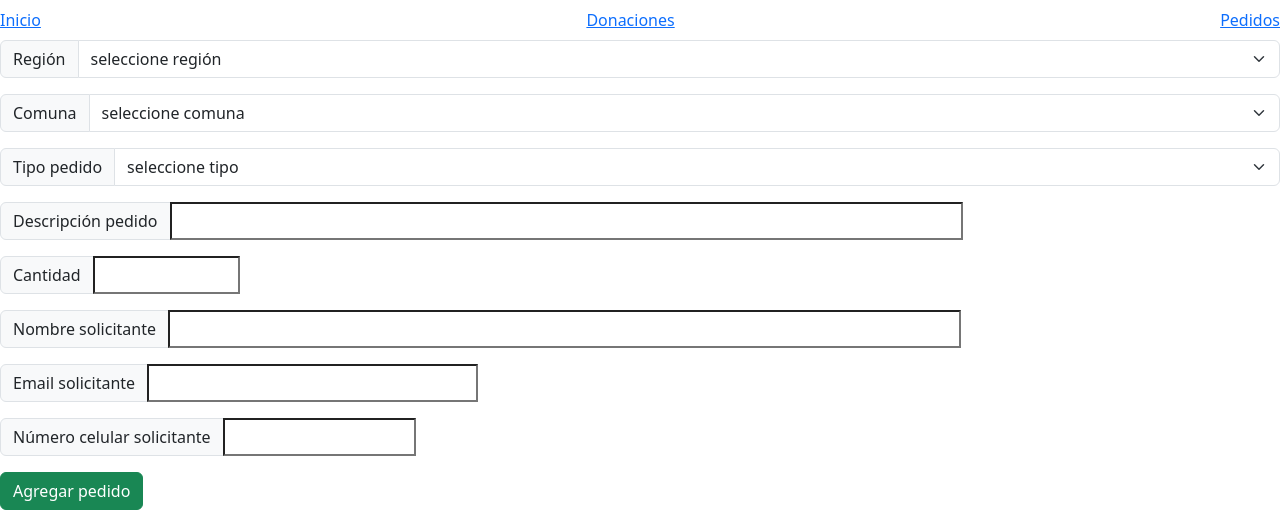
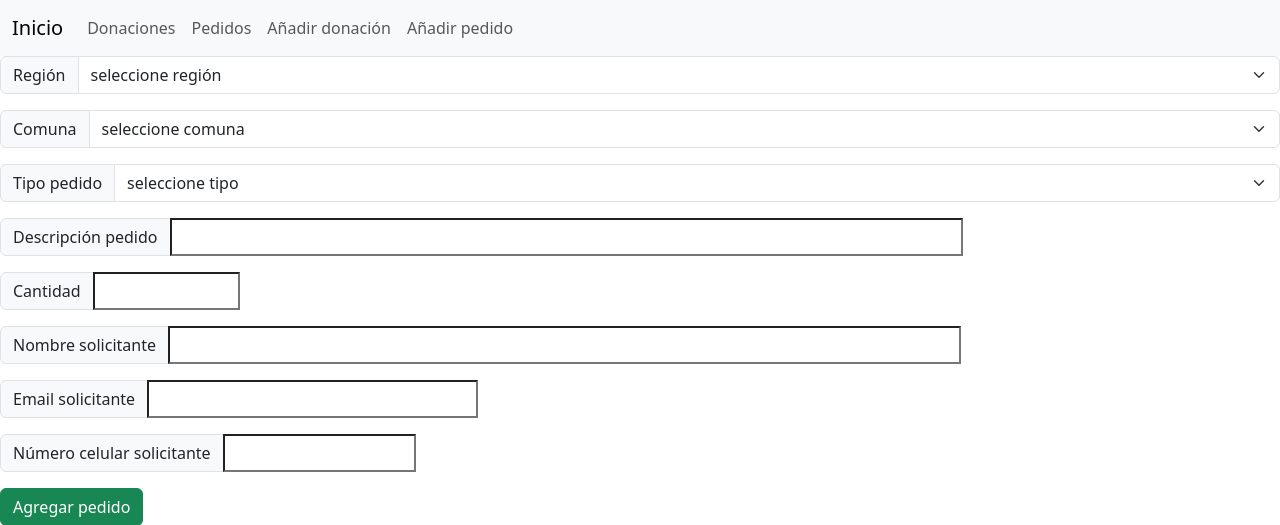
Before and after one commit to LeonelEspinoza/WebApps_Tarea1, a Flask app: page /agregar-pedido in a window 1280 px wide. Shown: the top 525 px of the page. Run offline with Flask 3, Linux system fonts and the light colour scheme.

Commit message:
FrontEnd: navbar style

```diff
--- a/templates/base.html
+++ b/templates/base.html
@@ -9,15 +9,42 @@
     <link href="https://cdn.jsdelivr.net/npm/bootstrap@5.3.0-alpha3/dist/css/bootstrap.min.css" rel="stylesheet" integrity="sha384-KK94CHFLLe+nY2dmCWGMq91rCGa5gtU4mk92HdvYe+M/SXH301p5ILy+dN9+nJOZ" crossorigin="anonymous">
   </head>
   <body>
-    <nav>
+    <nav class="navbar navbar-expand-lg bg-body-tertiary">
+      <div class="container-fluid">
+        <a class="navbar-brand" href="{{ url_for('index') }}">Inicio</a>
+        <button class="navbar-toggler" type="button" data-bs-toggle="collapse" data-bs-target="#navbarNav" aria-controls="navbarNav" aria-expanded="false" aria-label="Toggle navigation">
+          <span class="navbar-toggler-icon"></span>
+        </button>
+        <div class="collapse navbar-collapse" id="navbarNav">
+          <ul class="navbar-nav">
+            <li class="nav-item">
+              <a class="nav-link" href="{{ url_for('donations') }}">Donaciones</a>
+            </li>
+            <li class="nav-item">
+              <a class="nav-link" href="{{ url_for('requests') }}">Pedidos</a>
+            </li>
+            <li class="nav-item">
+              <a class="nav-link" href="{{ url_for('add_donation') }}">Añadir donación</a>
+            </li>
+            <li class="nav-item">
+              <a class="nav-link" href="{{ url_for('add_request') }}">Añadir pedido</a>
+            </li>
+          </ul>
+        </div>
+      </div>
+    </nav>
+
+  </body>
+  <section class="main-container">
+    {% block content %}{% endblock %} {% block javascript %}{% endblock %}
+  </section>
+</html>
+<!--
+  <nav>
       <div class="navbar">
         <a class="navbar-page" href="{{ url_for('index') }}">Inicio</a>
         <a class="navbar-page" href="{{ url_for('donations') }}">Donaciones</a>
         <a class="navbar-page" href="{{ url_for('requests') }}">Pedidos</a>
       </div>
     </nav>
-  </body>
-  <section class="main-container">
-    {% block content %}{% endblock %} {% block javascript %}{% endblock %}
-  </section>
-</html>
+-->
```
